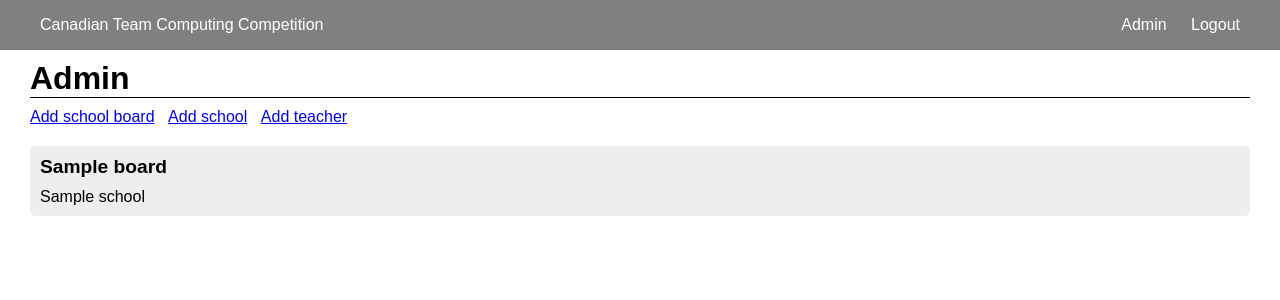
After one commit to liamstrilchuk/ctpc, a Flask app: page /admin in a window 1280 px wide. The commit adds this page. Shown: the top 300 px of the page. Run offline with Flask 3, Linux system fonts and the light colour scheme; a user stored in the database is signed in; tables that the repository leaves empty hold one stand-in row (values such as "Sample post").

Commit message:
admin interface

```diff
--- a/app.py
+++ b/app.py
@@ -2,8 +2,10 @@ from flask import Flask
 from flask_migrate import Migrate
 
 from models import User, db
+from setup import bcrypt, login_manager
+from views.admin.admin import admin
+from views.api import api
 from views.views import views
-from setup import bcrypt, login_manager
 
 def setup_app():
 	app = Flask(__name__)
@@ -25,6 +27,8 @@ def setup_app():
 
 app = setup_app()
 app.register_blueprint(views)
+app.register_blueprint(api)
+app.register_blueprint(admin)
 
 @login_manager.user_loader
 def load_user(user_id):
--- /dev/null
+++ b/static/css/index.css
@@ -0,0 +1,72 @@
+html, body {
+	margin: 0;
+	padding: 0;
+}
+
+* {
+	font-family: Arial, Helvetica, sans-serif;
+	box-sizing: border-box;
+}
+
+h1 {
+	margin: 0 0 10px 0;
+	border-bottom: 1px solid black;
+}
+
+#navbar {
+	padding: 10px;
+	height: 50px;
+	background: grey;
+	display: flex;
+	justify-content: space-between;
+	align-items: center;
+}
+
+#navbar > div {
+	padding: 0 20px;
+}
+
+#navbar a {
+	text-decoration: none;
+	color: white;
+	margin: 0 10px;
+}
+
+#content {
+	padding: 10px 30px;
+}
+
+.admin-board {
+	padding: 10px;
+	background: #eee;
+	margin: 10px 0;
+	border-radius: 5px;
+}
+
+.admin-board-name {
+	font-weight: bold;
+	font-size: 1.2em;
+	display: block;
+}
+
+.admin-board-controls {
+	padding-bottom: 10px;
+}
+
+.admin-controls {
+	margin-bottom: 20px;
+}
+
+.admin-controls a {
+	margin-right: 10px;
+}
+
+form * {
+	display: block;
+}
+
+.back {
+	color: rgb(83, 83, 83) !important;
+	display: block;
+	margin-bottom: 5px;
+}
--- /dev/null
+++ b/static/js/admin.js
@@ -0,0 +1,25 @@
+window.addEventListener("load", async () => {
+	const data = await fetch("/api/complete-structure");
+	const json = await data.json();
+
+	const boards = json["structure"];
+	let allHTML = "";
+
+	boards.forEach((board) => {
+		let boardHTML = `<div class="admin-board"><div class="admin-board-controls"><span class="admin-board-name">${board.name}</span></div>`;
+
+		board.schools.forEach((school) => {
+			let schoolHTML = `<div class="admin-school"><span class="admin-school-name">${school.name}</span>`;
+
+			schoolHTML += `</div>`;
+
+			boardHTML += schoolHTML;
+		})
+
+		boardHTML += `</div>`;
+
+		allHTML += boardHTML;
+	});
+
+	document.getElementById("adminContainer").innerHTML = allHTML;
+});
--- /dev/null
+++ b/templates/admin.html
@@ -0,0 +1,15 @@
+{% extends "base.html" %}
+
+{% block head %}
+	<script src="{{ url_for('static', filename='js/admin.js') }}"></script>
+{% endblock %}
+
+{% block content %}
+	<h1>Admin</h1>
+	<div class="admin-controls">
+		<a href="/admin/add-board">Add school board</a>
+		<a href="/admin/add-school">Add school</a>
+		<a href="/admin/add-teacher">Add teacher</a>
+	</div>
+	<div id="adminContainer"></div>
+{% endblock %}
--- a/templates/base.html
+++ b/templates/base.html
@@ -4,9 +4,11 @@
 		<meta name="viewport" content="width=device-width, initial-scale=1">
 		<meta charset="UTF-8">
 
-		<link rel="stylesheet" href="{{ url_for('static', filename='index.css') }}">
+		<link rel="stylesheet" href="{{ url_for('static', filename='css/index.css') }}">
 
 		<title>{% block title %}Canadian Team Computing Competition{% endblock %}</title>
+
+		{% block head %}{% endblock %}
 	</head>
 	<body>
 		<div id="navbar">
@@ -14,6 +16,13 @@
 				<a href="/">Canadian Team Computing Competition</a>
 			</div>
 			<div id="navbar-right">
+				{% if current_user.role == "admin" %}
+					<a href="/admin">Admin</a>
+				{% elif current_user.role == "teacher" %}
+					<a href="/teacher">My students</a>
+				{% elif current_user.role == "student" %}
+					<a href="/team">My team</a>
+				{% endif %}
 				{% if current_user.is_authenticated %}
 					<a href="/logout">Logout</a>
 				{% else %}
@@ -21,6 +30,8 @@
 				{% endif %}
 			</div>
 		</div>
-		{% block content %}{% endblock %}
+		<div id="content">
+			{% block content %}{% endblock %}
+		</div>
 	</body>
 </html>
--- /dev/null
+++ b/views/admin/admin.py
@@ -0,0 +1,69 @@
+from flask import Blueprint, redirect, render_template, request
+from flask_login import current_user
+
+from models import School, SchoolBoard, db
+
+admin = Blueprint("admin", __name__, template_folder="templates")
+
+def admin_required(func):
+	def wrapper(*args, **kwargs):
+		if not current_user.is_authenticated:
+			return redirect("/")
+
+		if not current_user.role == "admin":
+			return redirect("/")
+
+		return func(*args, **kwargs)
+
+	wrapper.__name__ = func.__name__
+
+	return wrapper
+
+@admin.route("/admin")
+@admin_required
+def admin_view():
+	return render_template("admin.html")
+
+@admin.route("/admin/add-board", methods=["GET", "POST"])
+@admin_required
+def add_board():
+	if request.method == "GET":
+		return render_template("add-board.html")
+
+	board_name = request.form["name"]
+
+	if SchoolBoard.query.filter_by(name=board_name).first() is not None:
+		return render_template("add-board.html", error="Board with that name already exists")
+
+	board = SchoolBoard(board_name)
+	db.session.add(board)
+	db.session.commit()
+
+	return redirect("/admin")
+
+@admin.route("/admin/add-school", methods=["GET", "POST"])
+@admin_required
+def add_school():
+	boards = SchoolBoard.query.all()
+
+	if request.method == "GET":
+		return render_template("add-school.html", boards=boards)
+
+	board_name = request.form["board"]
+	school_name = request.form["name"]
+
+	board = SchoolBoard.query.filter_by(name=board_name).first()
+
+	if board is None:
+		return render_template("add-school.html", boards=boards, error="There is no board with that name")
+
+	existing_school = School.query.filter_by(name=school_name, school_board=board).first()
+
+	if existing_school is not None:
+		return render_template("add-school.html", boards=boards, error="There is already a school in that board with that name")
+
+	school = School(school_name, board.id)
+	db.session.add(school)
+	db.session.commit()
+
+	return redirect("/admin")
--- /dev/null
+++ b/views/api.py
@@ -0,0 +1,90 @@
+from flask import Blueprint
+from flask_login import current_user, login_required
+
+from models import SchoolBoard, User, School, Team
+
+api = Blueprint("api", __name__)
+
+def error(message):
+	return { "error": message }
+
+@api.route("/api/users")
+@login_required
+def get_users():
+	if not current_user.role == "admin":
+		return error("You do not have permission to access this resource")
+
+	users = User.query.all()
+	json_data = []
+
+	for user in users:
+		json_data.append({
+			"username": user.username,
+			"school": user.school,
+			"role": user.role
+		})
+
+	return { "users": json_data }
+
+@api.route("/api/boards")
+@login_required
+def get_boards():
+	boards = SchoolBoard.query.all()
+	json_data = []
+
+	for board in boards:
+		json_data.append(board.name)
+
+	return { "boards": json_data }
+
+@api.route("/api/schools")
+@login_required
+def get_schools():
+	schools = School.query.all()
+	json_data = []
+
+	for school in schools:
+		json_data.append({
+			"name": school.name,
+			"board": school.school_board.name
+		})
+
+	return { "schools": json_data }
+
+@api.route("/api/complete-structure")
+@login_required
+def complete_structure():
+	if not current_user.role == "admin":
+		return error("You do not have permission to access this resource")
+
+	boards = SchoolBoard.query.all()
+	json_data = []
+
+	for board in boards:
+		board_data = {
+			"name": board.name,
+			"schools": []
+		}
+
+		for school in board.schools:
+			school_data = {
+				"name": school.name,
+				"teams": []
+			}
+
+			for team in school.teams:
+				team_data = {
+					"name": team.name,
+					"members": []
+				}
+
+				for member in team.members:
+					team_data["members"].append(member.username)
+
+				school_data["teams"].append(team_data)
+
+			board_data["schools"].append(school_data)
+
+		json_data.append(board_data)
+
+	return { "structure": json_data }
```
Also changed, not shown: manage.py (+13 -2 lines), models.py (+46 -1 lines), static/index.css (deleted, +0 -27 lines), templates/add-board.html (added, +14 -0 lines), templates/add-school.html (added, +20 -0 lines).
